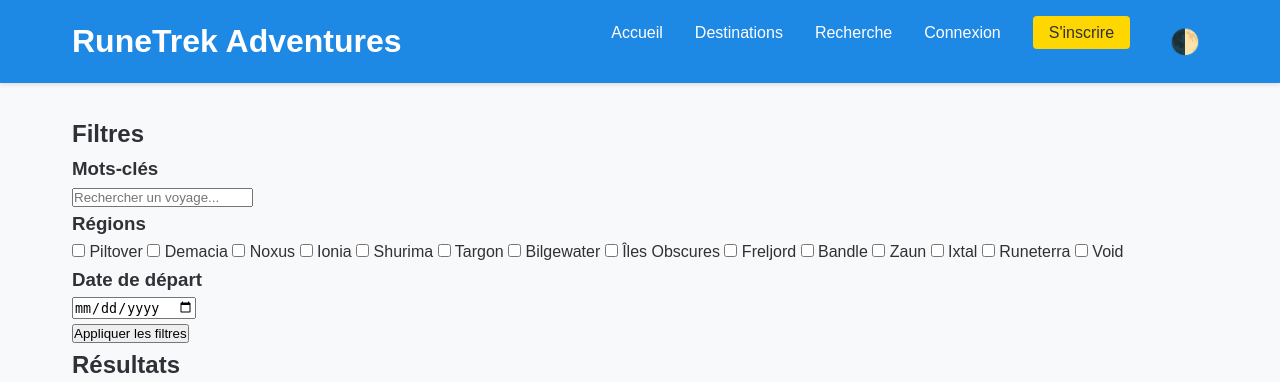
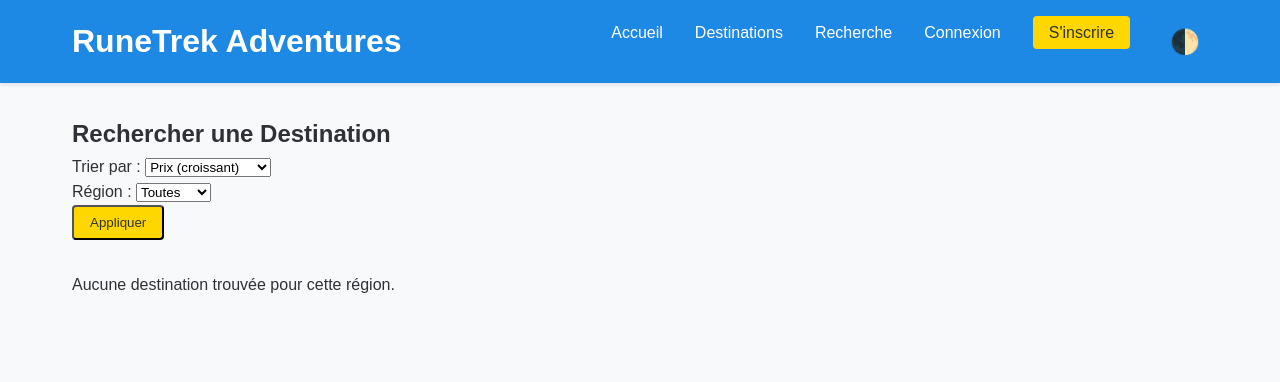
Before and after one commit to PsyCh0Ls/Projet-HTML, a PHP site: the page made by Phase 3-2/RuneTrek adventures/search.php in a window 1280 px wide. Shown: the top 382 px of the page. Run offline with PHP 8.4, Linux system fonts and the light colour scheme.

Commit message:
Add files via upload
tri half

```diff
--- a/Phase 3-2/RuneTrek adventures/search.php
+++ b/Phase 3-2/RuneTrek adventures/search.php
@@ -1,92 +1,92 @@
 <?php
-session_start();
-require_once 'includes/functions.php';
+include 'includes/header.php';
 
-$trips_data = read_json('data/trips.json');
-$trips = $trips_data['trips'] ?? [];
-$filtered_trips = $trips;
-$regions = array_unique(array_column($trips, 'region'));
+// Liste des destinations (simulée, pourrait venir d'une base de données)
+$destinations = [
+    ['name' => 'Exploration de Piltover', 'price' => 500, 'region' => 'Piltover', 'bg_class' => 'piltover-bg'],
+    ['name' => 'Découverte de Demacia', 'price' => 600, 'region' => 'Demacia', 'bg_class' => 'demacia-bg'],
+    ['name' => 'Aventure dans le Freljord', 'price' => 700, 'region' => 'Freljord', 'bg_class' => 'freljord-bg'],
+    ['name' => 'Voyage à Ionia', 'price' => 550, 'region' => 'Ionia', 'bg_class' => 'ionia-bg'],
+    ['name' => 'Expédition à Noxus', 'price' => 650, 'region' => 'Noxus', 'bg_class' => 'noxus-bg'],
+];
 
-if ($_SERVER['REQUEST_METHOD'] === 'GET') {
-    // Filtre par mots-clés
-    if (!empty($_GET['keywords'])) {
-        $keywords = strtolower(trim($_GET['keywords']));
-        $filtered_trips = array_filter($filtered_trips, function($trip) use ($keywords) {
-            return strpos(strtolower($trip['title']), $keywords) !== false ||
-                   strpos(strtolower($trip['description']), $keywords) !== false;
+// Récupérer les paramètres de tri et de filtrage
+$sort = isset($_GET['sort']) ? $_GET['sort'] : 'price-asc';
+$region = isset($_GET['region']) ? $_GET['region'] : 'all';
+
+// Filtrer par région
+$filtered_destinations = $destinations;
+if ($region !== 'all') {
+    $filtered_destinations = array_filter($destinations, function($dest) use ($region) {
+        return $dest['region'] === $region;
     });
 }
 
-    // Filtre par région
-    if (!empty($_GET['region']) && is_array($_GET['region'])) {
-        $selected_regions = array_map('strtolower', $_GET['region']);
-        $filtered_trips = array_filter($filtered_trips, function($trip) use ($selected_regions) {
-            return in_array(strtolower($trip['region']), $selected_regions);
+// Trier les destinations
+usort($filtered_destinations, function($a, $b) use ($sort) {
+    if ($sort === 'price-asc') {
+        return $a['price'] <=> $b['price'];
+    } elseif ($sort === 'price-desc') {
+        return $b['price'] <=> $a['price'];
+    } elseif ($sort === 'name-asc') {
+        return strcmp($a['name'], $b['name']);
+    } elseif ($sort === 'name-desc') {
+        return strcmp($b['name'], $a['name']);
+    }
+    return 0;
 });
-    }
+?>
 
-    // Filtre par date
-    if (!empty($_GET['start_date'])) {
-        $start_date = $_GET['start_date'];
-        if (DateTime::createFromFormat('Y-m-d', $start_date) !== false) {
-            $filtered_trips = array_filter($filtered_trips, function($trip) use ($start_date) {
-                return $trip['start_date'] >= $start_date;
-            });
-        }
-    }
-}
-?>
-<?php include 'includes/header.php'; ?>
-<div class="search-page">
 <main>
-        <div class="filters">
-            <h2>Filtres</h2>
-            <form method="GET" class="search-form">
+    <section class="search-section">
+        <h2>Rechercher une Destination</h2>
+
+        <form method="GET" class="search-filters">
             <div class="filter-group">
-                    <h3>Mots-clés</h3>
-                    <input type="text" name="keywords" value="<?php echo isset($_GET['keywords']) ? htmlspecialchars($_GET['keywords']) : ''; ?>" placeholder="Rechercher un voyage...">
+                <label for="sort">Trier par :</label>
+                <select name="sort" id="sort">
+                    <option value="price-asc" <?php echo $sort === 'price-asc' ? 'selected' : ''; ?>>Prix (croissant)</option>
+                    <option value="price-desc" <?php echo $sort === 'price-desc' ? 'selected' : ''; ?>>Prix (décroissant)</option>
+                    <option value="name-asc" <?php echo $sort === 'name-asc' ? 'selected' : ''; ?>>Nom (A-Z)</option>
+                    <option value="name-desc" <?php echo $sort === 'name-desc' ? 'selected' : ''; ?>>Nom (Z-A)</option>
+                </select>
             </div>
             <div class="filter-group">
-                    <h3>Régions</h3>
-                    <?php foreach ($regions as $region): ?>
-                        <label>
-                            <input type="checkbox" name="region[]" value="<?php echo htmlspecialchars($region); ?>"
-                                   <?php echo isset($_GET['region']) && in_array($region, $_GET['region']) ? 'checked' : ''; ?>>
-                            <?php echo htmlspecialchars($region); ?>
-                        </label>
-                    <?php endforeach; ?>
+                <label for="region">Région :</label>
+                <select name="region" id="region">
+                    <option value="all" <?php echo $region === 'all' ? 'selected' : ''; ?>>Toutes</option>
+                    <option value="Piltover" <?php echo $region === 'Piltover' ? 'selected' : ''; ?>>Piltover</option>
+                    <option value="Demacia" <?php echo $region === 'Demacia' ? 'selected' : ''; ?>>Demacia</option>
+                    <option value="Freljord" <?php echo $region === 'Freljord' ? 'selected' : ''; ?>>Freljord</option>
+                    <option value="Ionia" <?php echo $region === 'Ionia' ? 'selected' : ''; ?>>Ionia</option>
+                    <option value="Noxus" <?php echo $region === 'Noxus' ? 'selected' : ''; ?>>Noxus</option>
+                </select>
             </div>
-                <div class="filter-group">
-                    <h3>Date de départ</h3>
-                    <div class="date-inputs">
-                        <input type="date" name="start_date" value="<?php echo isset($_GET['start_date']) ? htmlspecialchars($_GET['start_date']) : ''; ?>">
+            <button type="submit" class="cta-button">Appliquer</button>
+        </form>
+
+        <div class="featured-destinations">
+            <?php if (empty($filtered_destinations)): ?>
+                <p>Aucune destination trouvée pour cette région.</p>
+            <?php else: ?>
+                <?php foreach ($filtered_destinations as $dest): ?>
+                    <div class="trip-card">
+                        <div class="<?php echo htmlspecialchars($dest['bg_class']); ?>"></div>
+                        <div class="trip-content">
+                            <h3><?php echo htmlspecialchars($dest['name']); ?></h3>
+                            <p>Région : <?php echo htmlspecialchars($dest['region']); ?></p>
                         </div>
-                </div>
-                <button type="submit" class="apply-filters">Appliquer les filtres</button>
-            </form>
-        </div>
-        <div class="results">
-            <h2>Résultats</h2>
-            <?php if (empty($filtered_trips)): ?>
-                <p>Aucun voyage trouvé correspondant à vos critères.</p>
-            <?php else: ?>
-                <div class="trip-cards">
-                    <?php foreach ($filtered_trips as $trip): ?>
-                        <div class="trip-card">
-                            <div class="trip-image <?php echo strtolower($trip['region']); ?>-bg"></div>
-                            <div class="trip-content">
-                                <h3><?php echo htmlspecialchars($trip['title']); ?></h3>
-                                <p><?php echo htmlspecialchars($trip['description']); ?></p>
                         <div class="trip-footer">
-                                    <span class="price"><?php echo htmlspecialchars($trip['price']); ?> PO</span>
-                                    <a href="trip_details.php?id=<?php echo $trip['id']; ?>" class="view-details">Détails</a>
-                                </div>
+                            <span class="price"><?php echo htmlspecialchars($dest['price']); ?> PO</span>
+                            <a href="booking.php?trip=<?php echo strtolower(str_replace(' ', '', $dest['region'])); ?>" class="view-details">Découvrir</a>
                         </div>
                     </div>
                 <?php endforeach; ?>
-                </div>
             <?php endif; ?>
         </div>
+    </section>
 </main>
-</div>
-<?php include 'includes/footer.php'; ?>
+
+<?php
+include 'includes/footer.php';
+?>
--- a/Phase 3-2/RuneTrek adventures/styles/runeTrek adventures.css
+++ b/Phase 3-2/RuneTrek adventures/styles/runeTrek adventures.css
@@ -411,3 +411,25 @@ main {
 .booking-section form {
     margin-top: 1rem;
 }
+/* ... (styles précédents) ... */
+
+/* Styles pour la page de confirmation */
+.checkout-section {
+    max-width: 800px;
+    margin: 2rem auto;
+    padding: 2rem;
+    background-color: #FFFFFF;
+    border-radius: 8px;
+    box-shadow: 0 2px 4px rgba(0,0,0,0.1);
+}
+
+.checkout-section h3 {
+    margin-top: 1.5rem;
+    margin-bottom: 1rem;
+}
+
+.success {
+    color: #2E7D32;
+    font-weight: bold;
+    margin-bottom: 1rem;
+}
```
Also changed, not shown: Phase 3-2/RuneTrek adventures/checkout.php (added, +91 -0 lines), Phase 3-2/RuneTrek adventures/styles/darkmode.css (+22 -0 lines). Lines whose indentation alone changed are shown as unchanged.
